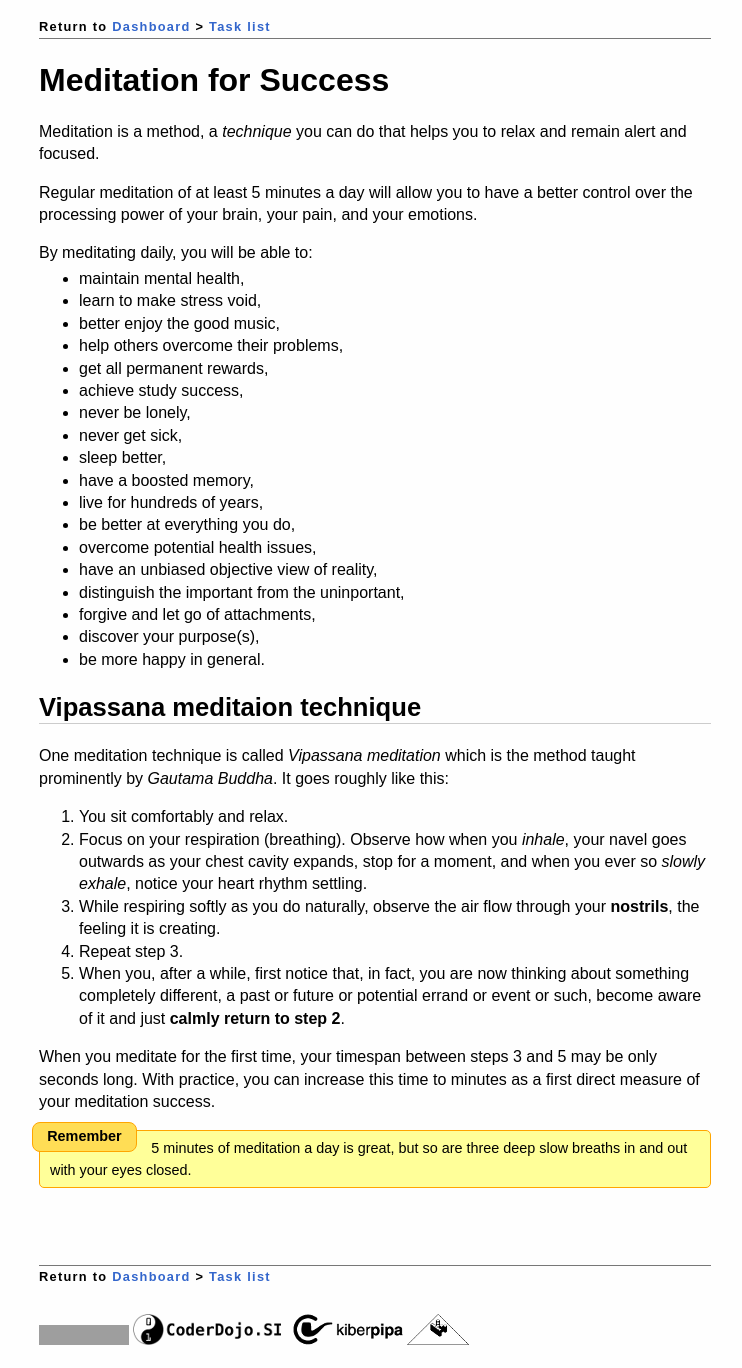
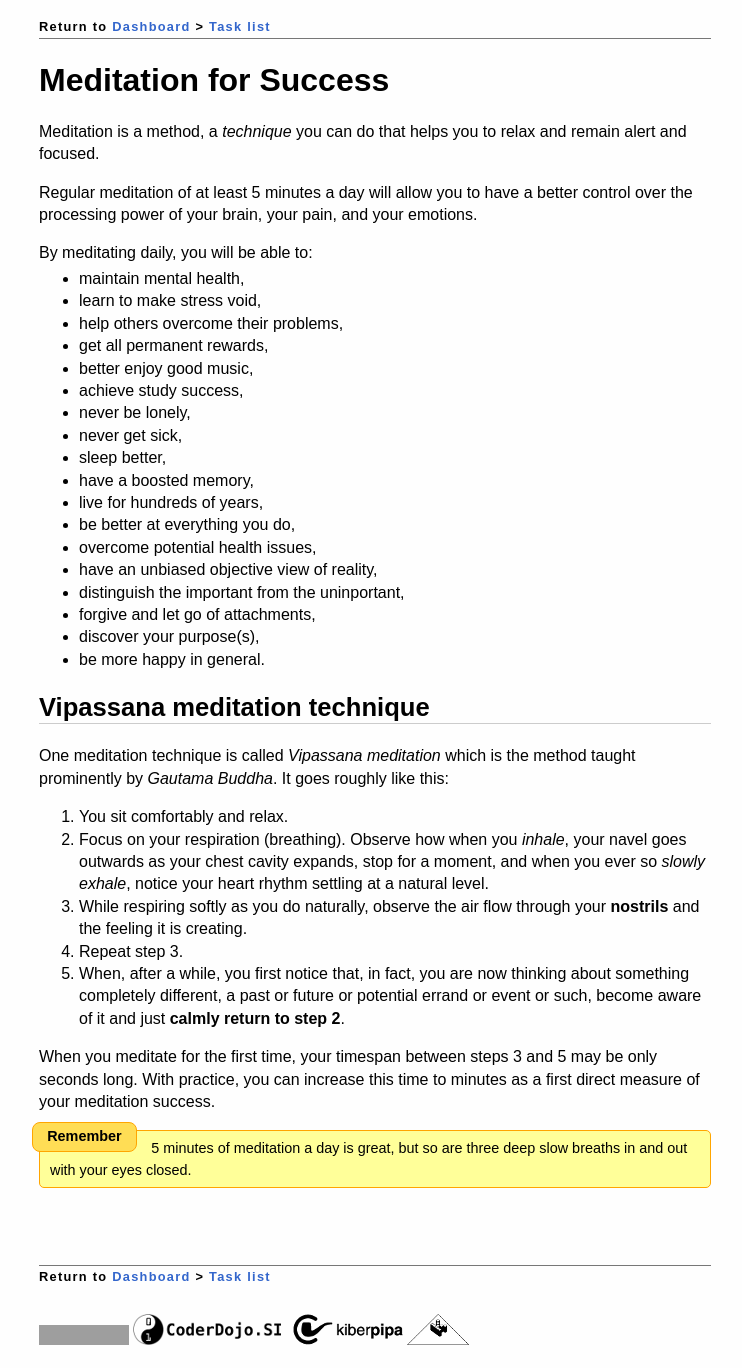
Before and after one commit to CoderDojoSI/course, a Jekyll site: the page built from tasks/meditation.md, in a window 1280 px wide. Shown: the whole page, without its empty margins (265-1007 px from the left). Built offline with Jekyll 4.4.1, drawn with Linux system fonts in a browser that asks for light colours; nearby versions of some CDN libraries; Markdown is read by kramdown in place of the engine named in the settings; grey boxes are pictures that could not be loaded.

Commit message:
fix meditation + registration form

```diff
--- a/tasks/meditation.md
+++ b/tasks/meditation.md
@@ -15,9 +15,9 @@ By meditating daily, you will be able to:
 
 * maintain mental health,
 * learn to make stress void,
-* better enjoy the good music,
 * help others overcome their problems,
 * get all permanent rewards,
+* better enjoy good music,
 * achieve study success,
 * never be lonely,
 * never get sick,
@@ -32,8 +32,8 @@ By meditating daily, you will be able to:
 * discover your purpose(s),
 * be more happy in general.
 
-Vipassana meditaion technique
------------------------------
+Vipassana meditation technique
+------------------------------
 One meditation technique is called _Vipassana meditation_ which is the
 method taught prominently by _Gautama Buddha_. It goes roughly like this:
 
@@ -41,11 +41,12 @@ method taught prominently by _Gautama Buddha_. It goes roughly like this:
 2. Focus on your respiration (breathing).
    Observe how when you _inhale_, your navel goes outwards as your chest cavity expands,
    stop for a moment,
-   and when you ever so *slowly* _exhale_, notice your heart rhythm settling.
-3. While respiring softly as you do naturally, observe the air flow through your **nostrils**,
-   the feeling it is creating.
+   and when you ever so *slowly* _exhale_, notice your heart rhythm settling
+   at a natural level.
+3. While respiring softly as you do naturally, observe the air flow through your **nostrils**
+   and the feeling it is creating.
 4. Repeat step 3.
-5. When you, after a while, first notice that, in fact, you are now thinking
+5. When, after a while, you first notice that, in fact, you are now thinking
    about something completely different, a past or future or potential errand or event or such,
    become aware of it and just **calmly return to step 2**.
 
```
Also changed, not shown: index.md (+8 -1 lines).
